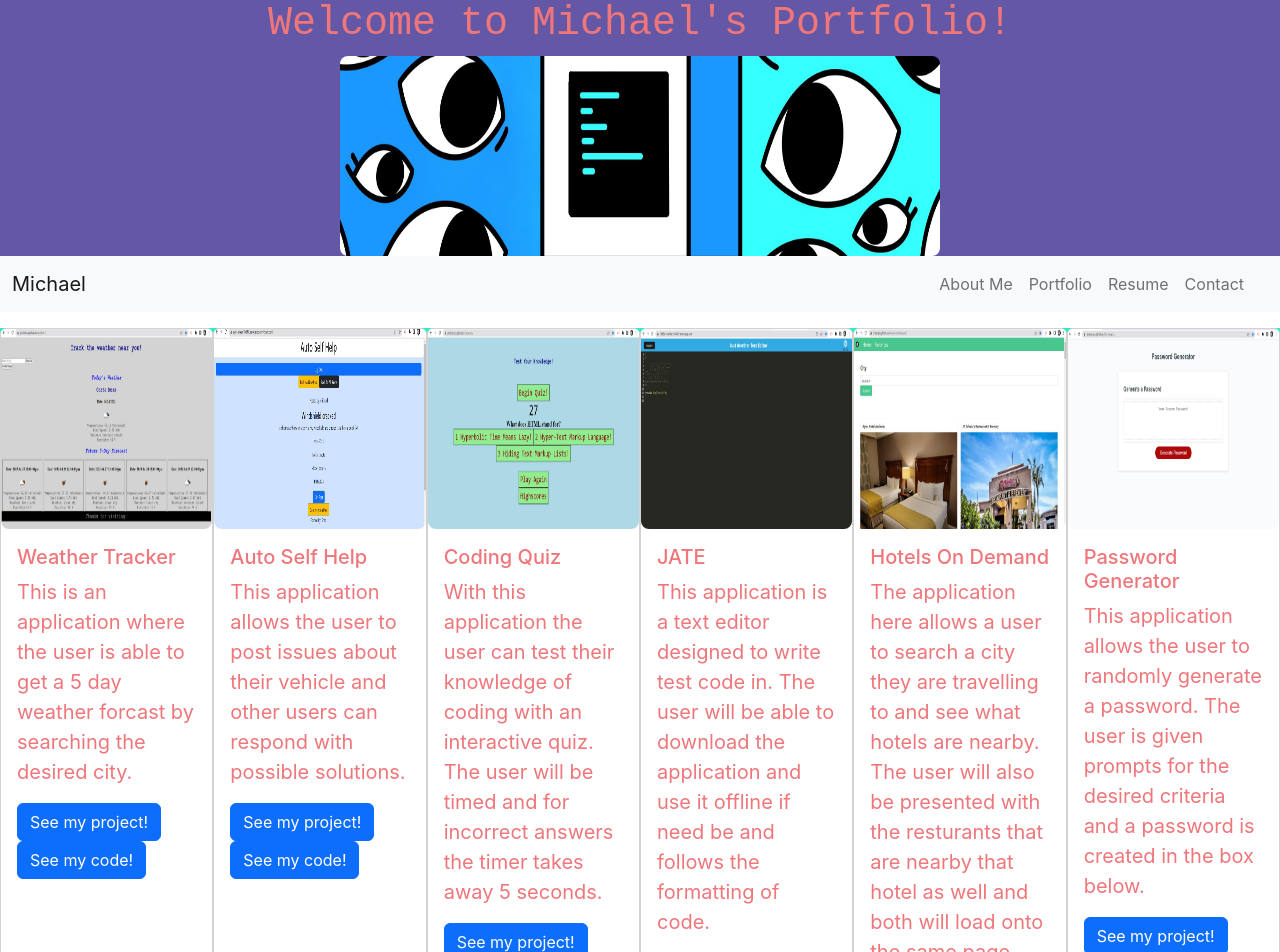
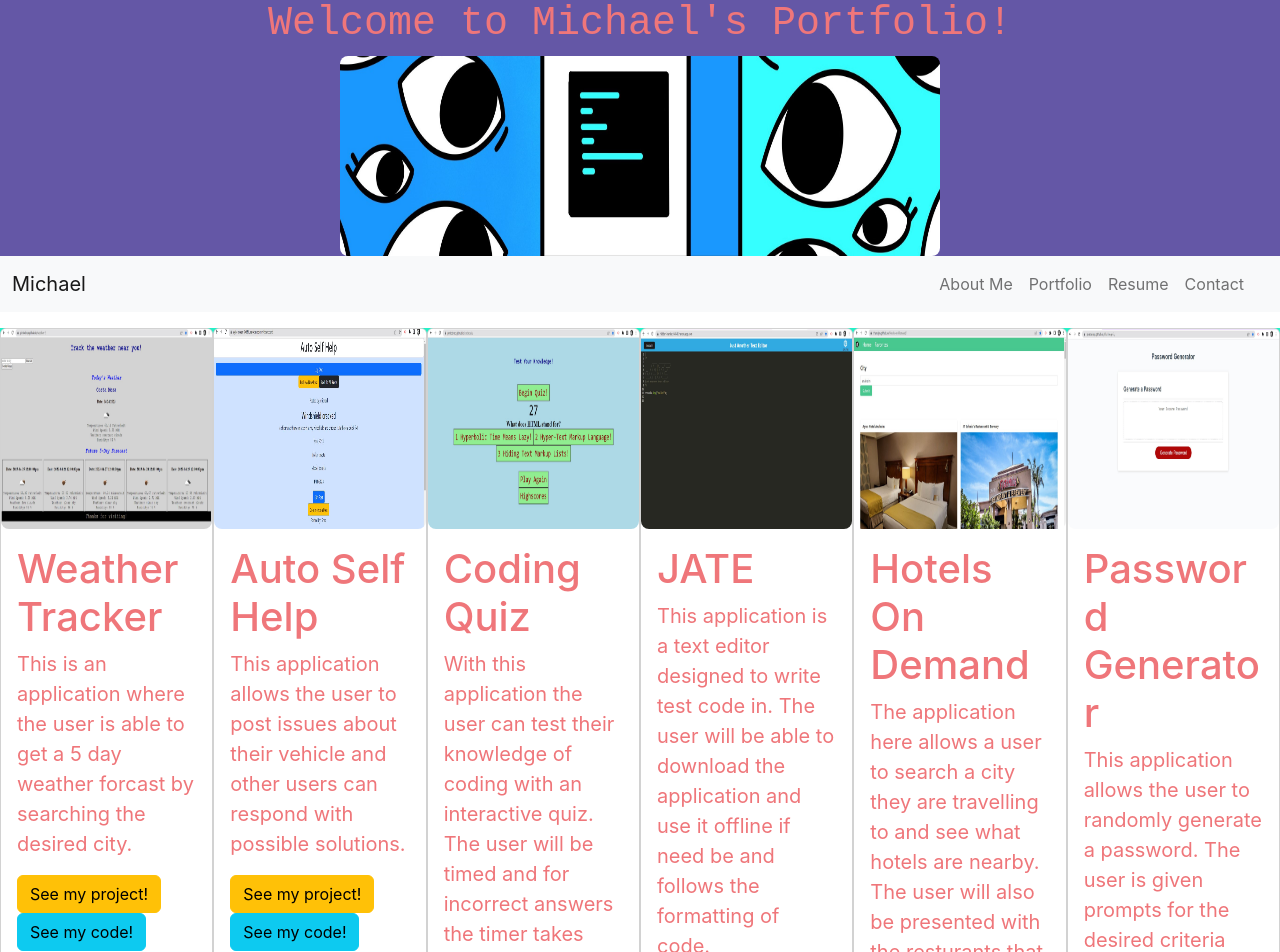
Before and after one commit to PintoDrop/portreact, a React (Create React App) app: page /project in a window 1280 px wide. Shown: the top 952 px of the page. Built offline with nearby package versions, Linux system fonts and the light colour scheme.

Commit message:
working on some style

```diff
--- a/src/App.css
+++ b/src/App.css
@@ -102,6 +102,16 @@ Header {
 }
 
 
+.myWork {
+   background-color: #23F0C7;
+   color: #EF767A;
+}
+
+.h1 {
+
+  color: #6457A6
+}
+
 
 
 
--- a/src/Pages/Project.js
+++ b/src/Pages/Project.js
@@ -69,13 +69,13 @@ function Project() {
           <Card className="myWork" style={{ width: "18rem" }}>
             <Card.Img variant="top" src={work.image} />
             <Card.Body>
-              <Card.Title>{work.name}</Card.Title>
+              <Card.Title><h1>{work.name}</h1></Card.Title>
               <Card.Text>{work.description}</Card.Text>
               <a href={work.link}>
-                <Button variant="primary">See my project!</Button>
+                <Button variant="warning">See my project!</Button>
               </a>
               <a href={work.github}>
-                <Button variant="primary">See my code!</Button>
+                <Button variant="info">See my code!</Button>
               </a>
             </Card.Body>
           </Card>
```
